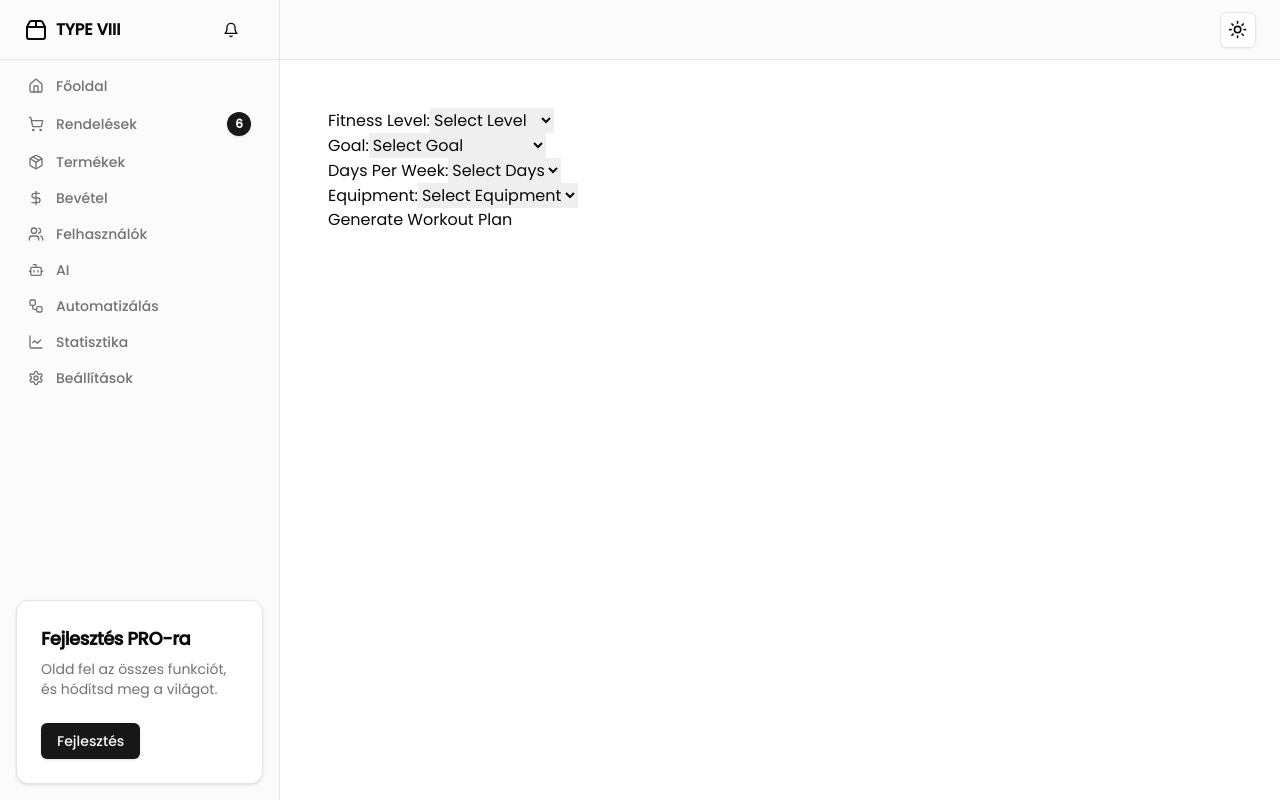
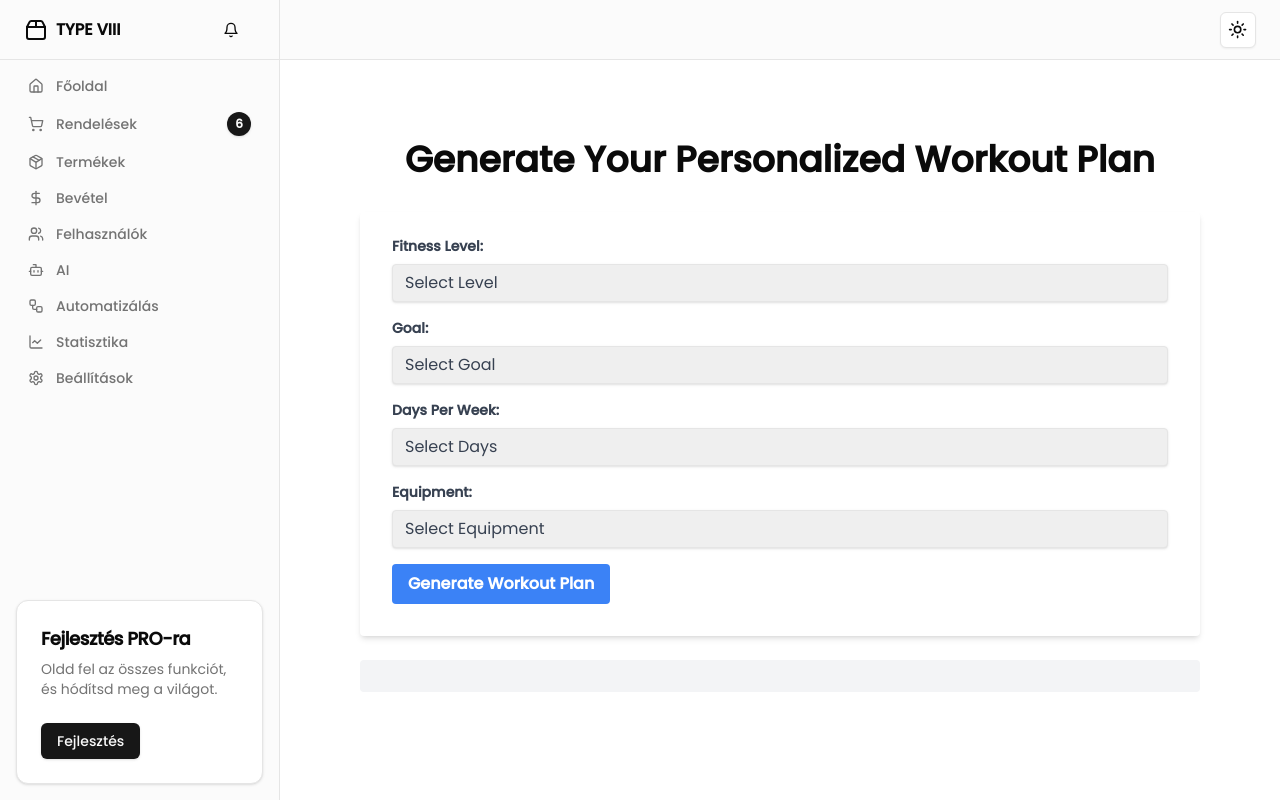
Before and after one commit to nemethdavid03/quiz, a Next.js app: page /admin/ai/gemini/gym-recommendation in a window 1280 px wide. Built offline with nearby package versions, Linux system fonts and the light colour scheme; no server answers.

Commit message:
Updated page.tsx

```diff
--- a/src/app/admin/ai/gemini/gym-recommendation/page.tsx
+++ b/src/app/admin/ai/gemini/gym-recommendation/page.tsx
@@ -1,3 +1,5 @@
+"use client"
+
 import { GoogleGenerativeAI } from '@google/generative-ai';
 import React, { useState } from 'react';
 import { motion } from 'framer-motion';
@@ -24,62 +26,63 @@ const GymRecommendation = () => {
         const prompt = `Generate a workout plan for someone with ${formData.fitnessLevel} fitness level, aiming to ${formData.goal}. Include ${formData.daysPerWeek} workouts per week using ${formData.equipment}.`;
 
         try {
-      const response = await model.generateText(prompt);
-      setWorkoutPlan(response.text);
+            const result = await model.generateContent(prompt);
+            setWorkoutPlan(result.response.text());
         } catch (error) {
             console.error('Error generating workout plan:', error);
         }
     };
 
     return (
-    <div>
-      <form onSubmit={handleSubmit}>
-        <div>
-          <label htmlFor="fitnessLevel">Fitness Level:</label>
-          <select id="fitnessLevel" name="fitnessLevel" value={formData.fitnessLevel} onChange={handleChange}>
+        <div className="container mx-auto p-8">
+            <h1 className="text-4xl font-bold mb-8 text-center">Generate Your Personalized Workout Plan</h1>
+            <form onSubmit={handleSubmit} className="bg-white shadow-md rounded px-8 pt-6 pb-8 mb-4">
+                <div className="mb-4">
+                    <label htmlFor="fitnessLevel" className="block text-gray-700 text-sm font-bold mb-2">Fitness Level:</label>
+                    <select id="fitnessLevel" name="fitnessLevel" value={formData.fitnessLevel} onChange={handleChange} className="shadow appearance-none border rounded w-full py-2 px-3 text-gray-700 leading-tight focus:outline-none focus:shadow-outline">
                         <option value="">Select Level</option>
                         <option value="Beginner">Beginner</option>
                         <option value="Intermediate">Intermediate</option>
                         <option value="Advanced">Advanced</option>
                     </select>
                 </div>
-        <div>
-          <label htmlFor="goal">Goal:</label>
-          <select id="goal" name="goal" value={formData.goal} onChange={handleChange}>
+                <div className="mb-4">
+                    <label htmlFor="goal" className="block text-gray-700 text-sm font-bold mb-2">Goal:</label>
+                    <select id="goal" name="goal" value={formData.goal} onChange={handleChange} className="shadow appearance-none border rounded w-full py-2 px-3 text-gray-700 leading-tight focus:outline-none focus:shadow-outline">
                         <option value="">Select Goal</option>
                         <option value="Build Muscle">Build Muscle</option>
                         <option value="Lose Weight">Lose Weight</option>
                         <option value="Improve Endurance">Improve Endurance</option>
                     </select>
                 </div>
-        <div>
-          <label htmlFor="daysPerWeek">Days Per Week:</label>
-          <select id="daysPerWeek" name="daysPerWeek" value={formData.daysPerWeek} onChange={handleChange}>
+                <div className="mb-4">
+                    <label htmlFor="daysPerWeek" className="block text-gray-700 text-sm font-bold mb-2">Days Per Week:</label>
+                    <select id="daysPerWeek" name="daysPerWeek" value={formData.daysPerWeek} onChange={handleChange} className="shadow appearance-none border rounded w-full py-2 px-3 text-gray-700 leading-tight focus:outline-none focus:shadow-outline">
                         <option value="">Select Days</option>
                         <option value="3">3</option>
                         <option value="4">4</option>
                         <option value="5">5</option>
                     </select>
                 </div>
-        <div>
-          <label htmlFor="equipment">Equipment:</label>
-          <select id="equipment" name="equipment" value={formData.equipment} onChange={handleChange}>
+                <div className="mb-4">
+                    <label htmlFor="equipment" className="block text-gray-700 text-sm font-bold mb-2">Equipment:</label>
+                    <select id="equipment" name="equipment" value={formData.equipment} onChange={handleChange} className="shadow appearance-none border rounded w-full py-2 px-3 text-gray-700 leading-tight focus:outline-none focus:shadow-outline">
                         <option value="">Select Equipment</option>
                         <option value="Gym Equipment">Gym Equipment</option>
                         <option value="Bodyweight">Bodyweight</option>
                         <option value="Home Equipment">Home Equipment</option>
                     </select>
                 </div>
-        <button type="submit">Generate Workout Plan</button>
+                <button type="submit" className="bg-blue-500 hover:bg-blue-700 text-white font-bold py-2 px-4 rounded focus:outline-none focus:shadow-outline">Generate Workout Plan</button>
             </form>
 
             <motion.div
                 initial={{ opacity: 0, y: 20 }}
                 animate={{ opacity: 1, y: 0 }}
                 transition={{ duration: 0.5 }}
-        style={{ marginTop: '20px' }}
+                className="bg-gray-100 rounded p-4 mt-6"
             >
-        {workoutPlan && <pre>{workoutPlan}</pre>}
+                {workoutPlan && <pre className="text-gray-700">{workoutPlan}</pre>}
             </motion.div>
         </div>
     );
```
Lines whose indentation alone changed are shown as unchanged.
